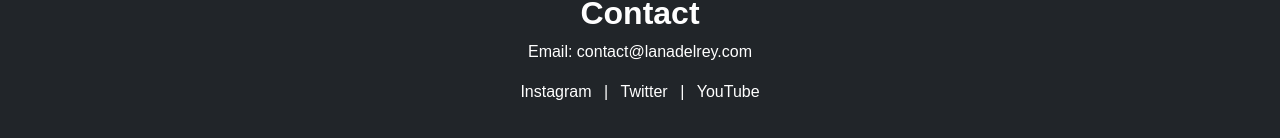
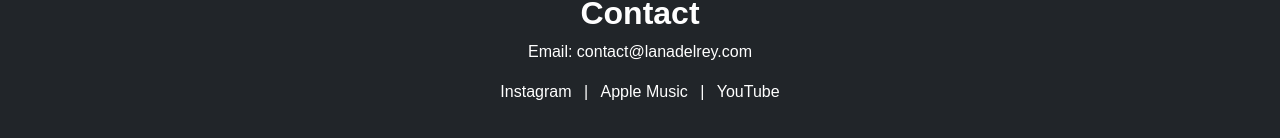
Before and after one commit to cherriibel/lana-del-rey-portfolio, a plain HTML site: page index.html in a window 1280 px wide. Shown: the part 1481-1619 px from the top of the page. Drawn offline with nearby package versions, Linux system fonts and the light colour scheme.

Commit message:
Update index.html

```diff
--- a/index.html
+++ b/index.html
@@ -78,9 +78,9 @@
   <h2>Contact</h2>
   <p>Email: contact@lanadelrey.com</p>
   <p>
-      <a href="https://instagram.com/@honeymoon" class="text-white mx-2" target="_blank">Instagram</a> |
-      <a href="https://twitter.com/lanadelrey" class="text-white mx-2" target="_blank">Twitter</a> |
-      <a href="https://youtube.com/@LanaDelRey" class="text-white mx-2" target="_blank">YouTube</a>
+    <a href="https://www.instagram.com/honeymoon/" class="text-white mx-2" target="_blank">Instagram</a> |
+    <a href="https://music.apple.com/us/artist/lana-del-rey/464296584" class="text-white mx-2" target="_blank">Apple Music</a> |
+    <a href="https://www.youtube.com/c/LanaDelRey" class="text-white mx-2" target="_blank">YouTube</a>
   </p>
 </footer>
 
```
Lines whose indentation alone changed are shown as unchanged.
